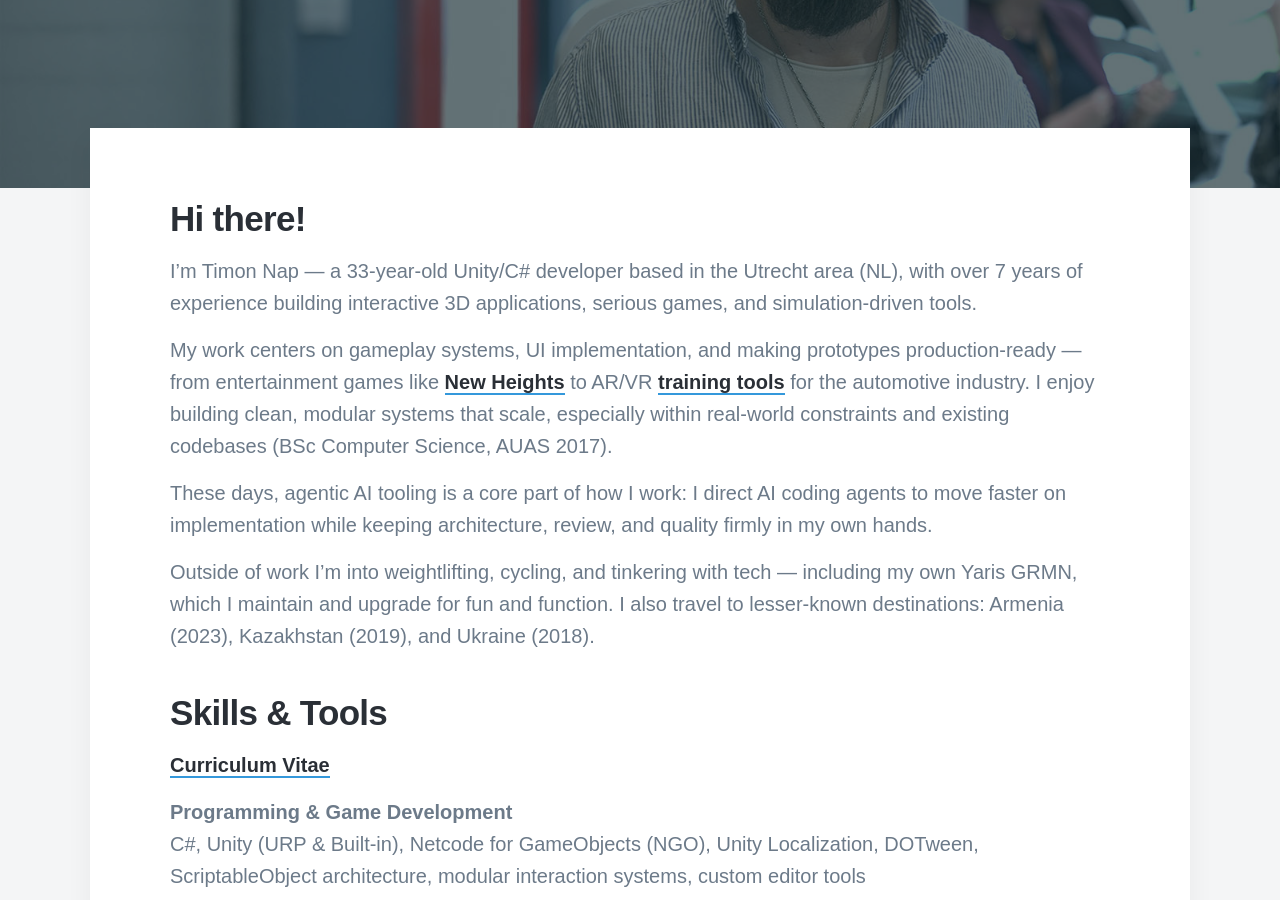
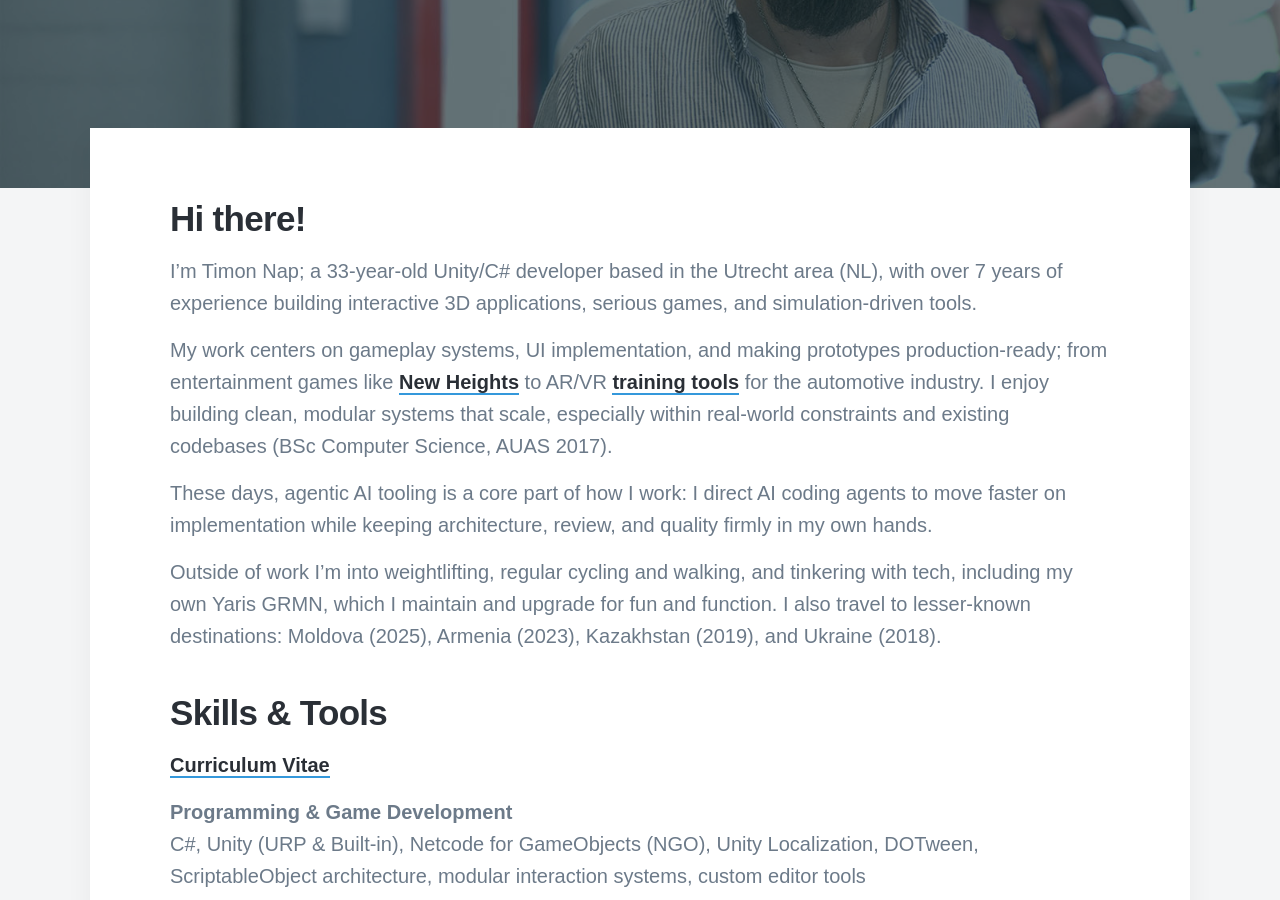
Before and after one commit to Rynji/Rynji.github.io, a Jekyll site: the page built from _pages/about.md, in a window 1280 px wide and 900 px high, scrolled down 401 px. Built offline with Jekyll 4.4.1, drawn with Linux system fonts in a browser that asks for light colours; nearby versions of some CDN libraries; some web fonts are replaced.

Commit message:
Updated about.md

```diff
--- a/_pages/about.md
+++ b/_pages/about.md
@@ -10,13 +10,13 @@ featured_image: /images/headers/about.jpg
 {% if current_month < site.birth_month %}{% assign age = age | minus: 1 %}{% endif %}
 ## Hi there!
 
-I’m Timon Nap — a {{ age }}-year-old Unity/C# developer based in the Utrecht area (NL), with over 7 years of experience building interactive 3D applications, serious games, and simulation-driven tools.
+I’m Timon Nap; a {{ age }}-year-old Unity/C# developer based in the Utrecht area (NL), with over 7 years of experience building interactive 3D applications, serious games, and simulation-driven tools.
 
-My work centers on gameplay systems, UI implementation, and making prototypes production-ready — from entertainment games like [New Heights](/project/new-heights) to AR/VR [training tools](/project/innovam) for the automotive industry. I enjoy building clean, modular systems that scale, especially within real-world constraints and existing codebases (BSc Computer Science, AUAS 2017).
+My work centers on gameplay systems, UI implementation, and making prototypes production-ready; from entertainment games like [New Heights](/project/new-heights) to AR/VR [training tools](/project/innovam) for the automotive industry. I enjoy building clean, modular systems that scale, especially within real-world constraints and existing codebases (BSc Computer Science, AUAS 2017).
 
 These days, agentic AI tooling is a core part of how I work: I direct AI coding agents to move faster on implementation while keeping architecture, review, and quality firmly in my own hands.
 
-Outside of work I’m into weightlifting, cycling, and tinkering with tech — including my own Yaris GRMN, which I maintain and upgrade for fun and function. I also travel to lesser-known destinations: Armenia (2023), Kazakhstan (2019), and Ukraine (2018).
+Outside of work I’m into weightlifting, regular cycling and walking, and tinkering with tech, including my own Yaris GRMN, which I maintain and upgrade for fun and function. I also travel to lesser-known destinations: Moldova (2025), Armenia (2023), Kazakhstan (2019), and Ukraine (2018).
 
 
 ## Skills & Tools
```
